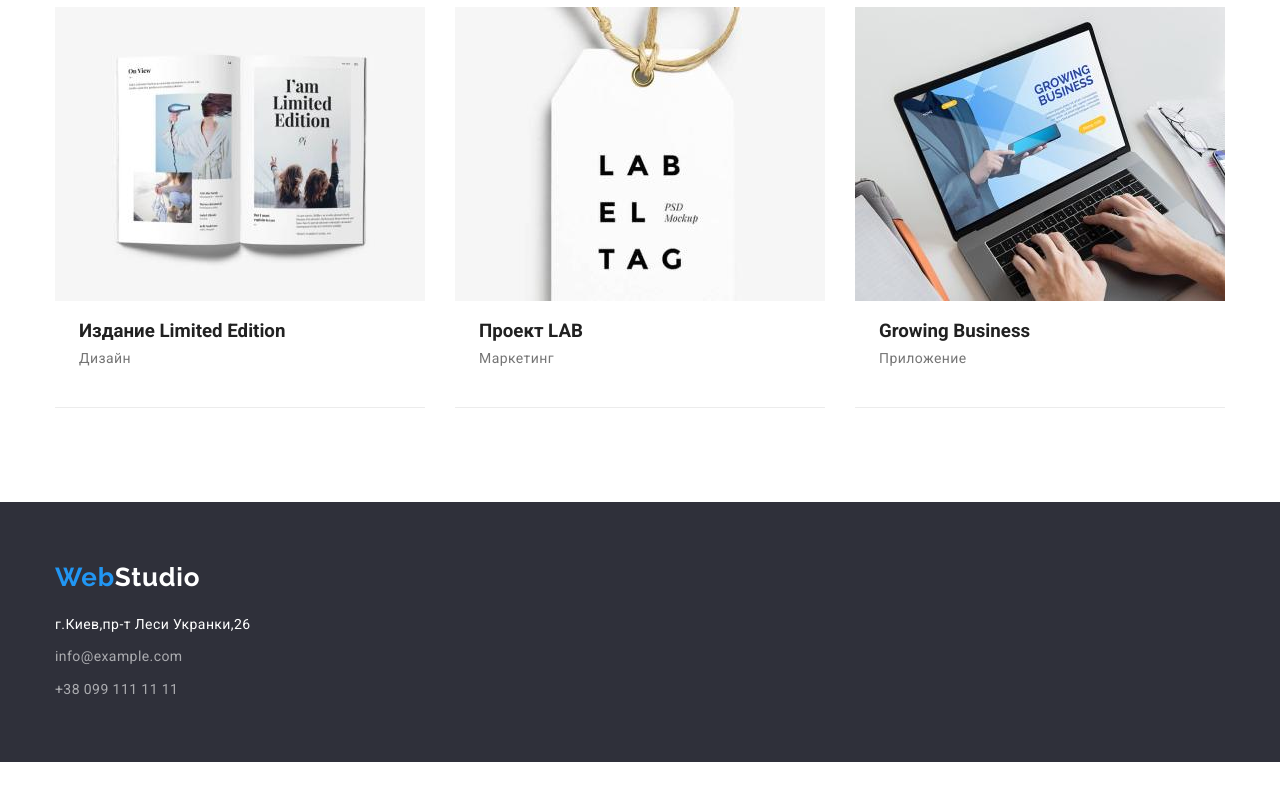
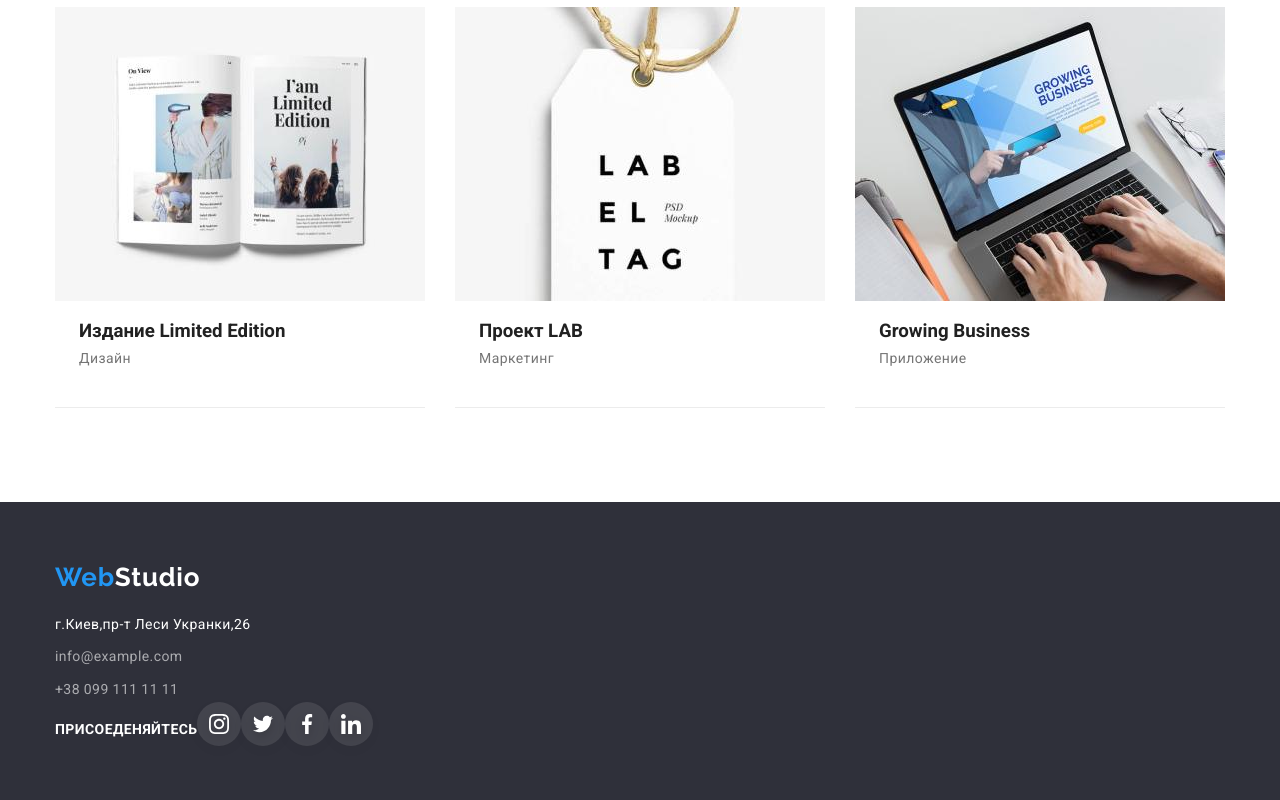
Before and after one commit to 787898Den/goit-markup-hw-04, a plain HTML site: page portfolio.html in a window 1280 px wide. Shown: the part 1103-1903 px from the top of the page. Before the commit the page ends 1865 px from the top, so only its background shows below. Drawn offline with nearby package versions, Linux system fonts and the light colour scheme.

Commit message:
изменнеия

```diff
--- a/css/style.css
+++ b/css/style.css
@@ -8,6 +8,7 @@
   --background-color-footer: #2f303a;
   --border-color: #ececec;
   --icons-fill: #afb1b8;
+  --footer-background-color-icons: rgba(255, 255, 255, 0.1);
 }
 p,
 h1,
@@ -251,10 +252,7 @@ button {
   align-items: center;
 }
 .clients-icon {
-  object-fit: initial;
   fill: var(--icons-fill);
-  width: 106px;
-  height: 60px;
 }
 
 .container-hero {
@@ -274,6 +272,9 @@ button {
   letter-spacing: 0.06em;
   color: var(--second-text-color);
   background-color: var(--accent-color);
+}
+.heading-button {
+  border-radius: 4px;
 }
 .heading-button {
   min-width: 200px;
@@ -388,10 +389,12 @@ button {
   padding-left: 24px;
 }
 /* -----footer----- */
-.footer {
+.footer-container {
   background-color: var(--background-color-footer);
   padding-top: 60px;
   padding-bottom: 60px;
+}
+.footer-address {
 }
 .footer-logo {
   display: inline-block;
@@ -415,3 +418,32 @@ button {
 .contact-link {
   color: var(--third-text-color);
 }
+.footer-social-title {
+  display: flex;
+  text-align: center;
+  font-weight: bold;
+  font-size: 14px;
+  line-height: 1.14px;
+  letter-spacing: 0.03em;
+  color: var(--second-text-color);
+}
+.footer-social {
+  display: flex;
+  align-items: baseline;
+  width: 206px;
+  height: 80px;
+}
+.footer-social-link {
+  background-color: rgba(255, 255, 255, 0.1);
+  display: flex;
+  width: 44px;
+  height: 44px;
+  display: flex;
+  border-radius: 50%;
+  align-items: center;
+  justify-content: center;
+  filter: drop-shadow(0px 4px 4px rgba(0, 0, 0, 0.25));
+}
+.footer-social-icon {
+  fill: var(--second-text-color);
+}
--- a/portfolio.html
+++ b/portfolio.html
@@ -175,8 +175,9 @@
         </div>
       </section>
     </main>
-    <footer class="footer">
+    <footer class="footer-container">
       <div class="container">
+        <div class="footer-address">
           <a class="link logo-link footer-logo" href=""
             >Web<span class="studio-light">Studio</span>
           </a>
@@ -196,6 +197,56 @@
             </li>
           </ul>
         </div>
+        <div class="footer-social">
+          <p class="footer-social-title">ПРИСОЕДЕНЯЙТЕСЬ</p>
+          <ul class="social-list list">
+            <li class="footer-social-item">
+              <a href="" class="footer-social-link"
+                ><svg class="footer-social-icon" width="20" height="20">
+                  <use
+                    href="./image/icons.svg#icon-instagram"
+                    width="20"
+                    height="20"
+                  ></use>
+                </svg>
+              </a>
+            </li>
+            <li class="footer-social-item">
+              <a href="" class="footer-social-link"
+                ><svg class="footer-social-icon" width="20" height="20">
+                  <use
+                    href="./image/icons.svg#icon-twitter"
+                    width="20"
+                    height="20"
+                  ></use>
+                </svg>
+              </a>
+            </li>
+            <li class="footer-social-item">
+              <a href="" class="footer-social-link"
+                ><svg class="footer-social-icon" width="20" height="20">
+                  <use
+                    href="./image/icons.svg#icon-facebook"
+                    width="20"
+                    height="20"
+                  ></use>
+                </svg>
+              </a>
+            </li>
+            <li class="footer-social-item">
+              <a href="" class="footer-social-link"
+                ><svg class="footer-social-icon" width="20" height="20">
+                  <use
+                    href="./image/icons.svg#icon-linkedin"
+                    width="20"
+                    height="20"
+                  ></use>
+                </svg>
+              </a>
+            </li>
+          </ul>
+        </div>
+      </div>
     </footer>
   </body>
 </html>
```
Also changed, not shown: index.html (+37 -25 lines). Lines whose indentation alone changed are shown as unchanged.
